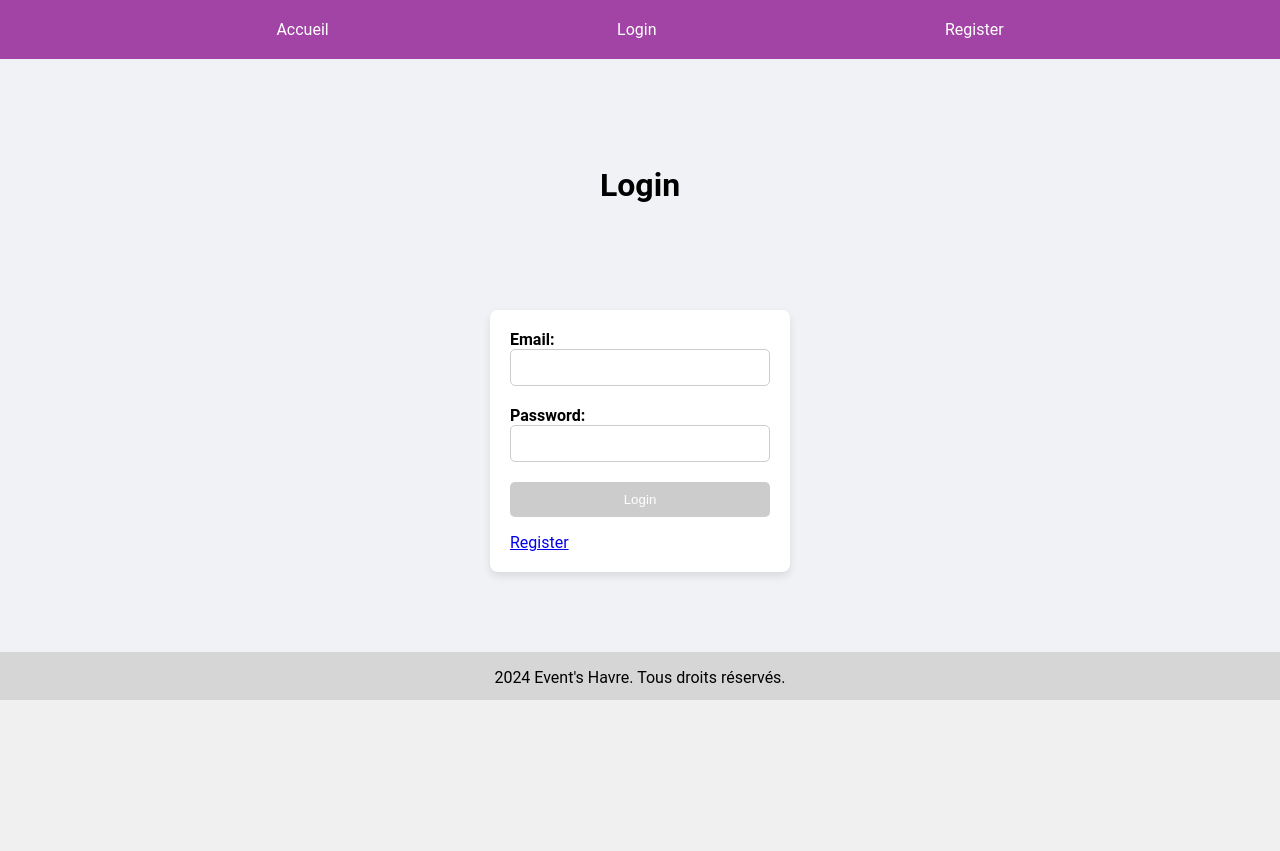
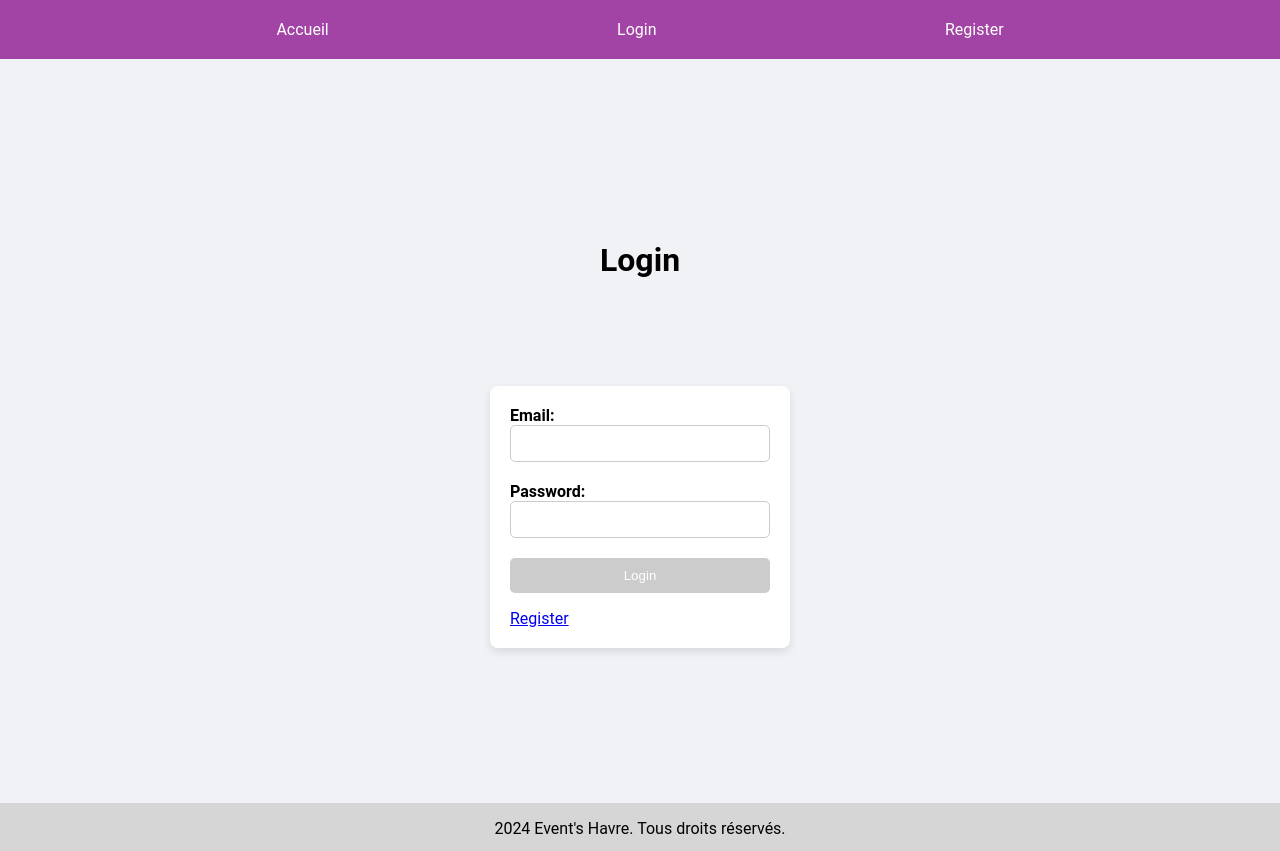
Before and after one commit to MatisAgr/Materclass-Unit, a React (Create React App) app in the folder fronend/masterclass-unit/: page /login in a window 1280 px wide. Before the commit the page ends 800 px from the top, so only its background shows below. Built offline with nearby package versions, Linux system fonts and the light colour scheme.

Commit message:
minor style adj.

```diff
--- a/fronend/masterclass-unit/src/pages/Form.css
+++ b/fronend/masterclass-unit/src/pages/Form.css
@@ -5,6 +5,7 @@
     justify-content: center;
     background-color: #f0f2f5;
     padding: 5rem;
+    min-height: 73vh;
   }
 
   .formContainer h1{
```
Also changed, not shown: 1 other file (tests, documents, lock files or other folders).
